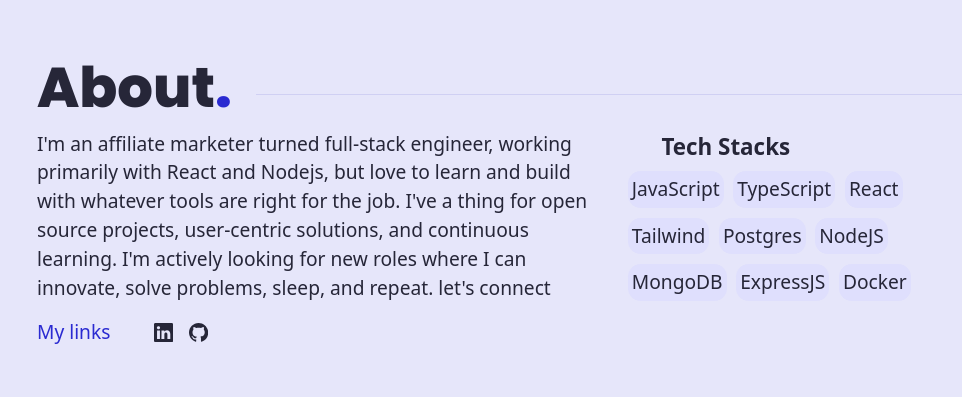
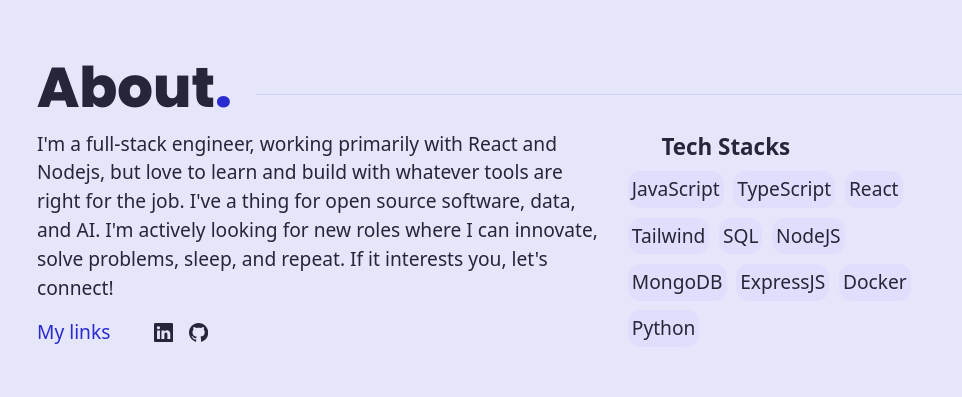
Before and after one commit to Luwa-Tech/personal-portfolio, a React (Vite) app: page / in a window 1280 px wide. Shown: the part 780-1177 px from the top of the page, without its empty margins (155-1117 px from the left). Built offline with nearby package versions, Linux system fonts and the light colour scheme; some icons are missing.

Commit message:
Update About.jsx

```diff
--- a/src/components/About.jsx
+++ b/src/components/About.jsx
@@ -11,7 +11,7 @@ const About = () => {
             <div className="flex flex-col gap-6 md:flex-row justify-between">
                 <section className="md:w-[65%] mb-8 md:mb-0">
                     <p className="text-[1.2rem]">
-                    I'm an affiliate marketer turned full-stack engineer, working primarily with React and Nodejs, but love to learn and build with whatever tools are right for the job. I've a thing for open source projects, user-centric solutions, and continuous learning. I'm actively looking for new roles where I can innovate, solve problems, sleep, and repeat. let's connect
+                    I'm a full-stack engineer, working primarily with React and Nodejs, but love to learn and build with whatever tools are right for the job. I've a thing for open source software, data, and AI. I'm actively looking for new roles where I can innovate, solve problems, sleep, and repeat. If it interests you, let's connect!
                     </p>
                     <div className="flex items-center gap-4 mt-4">
                         <span className="text-[1.2rem] text-secondary-400 flex items-center gap-2 justify-center">My links <FaArrowRightLong className="mt-[.3rem]"/></span>
@@ -36,11 +36,12 @@ const About = () => {
                         <span className="px-1 py-1 bg-primary-800 rounded-[.8rem]">TypeScript</span>
                         <span className="px-1 py-1 bg-primary-800 rounded-[.8rem]">React</span>
                         <span className="px-1 py-1 bg-primary-800 rounded-[.8rem]">Tailwind</span>
-                        <span className="px-1 py-1 bg-primary-800 rounded-[.8rem]">Postgres</span>
+                        <span className="px-1 py-1 bg-primary-800 rounded-[.8rem]">SQL</span>
                         <span className="px-1 py-1 bg-primary-800 rounded-[.8rem]">NodeJS</span>
                         <span className="px-1 py-1 bg-primary-800 rounded-[.8rem]">MongoDB</span>
                         <span className="px-1 py-1 bg-primary-800 rounded-[.8rem]">ExpressJS</span>
                         <span className="px-1 py-1 bg-primary-800 rounded-[.8rem]">Docker</span>
+                        <span className="px-1 py-1 bg-primary-800 rounded-[.8rem]">Python</span>
                     </div>
                 </section>
             </div>
```
